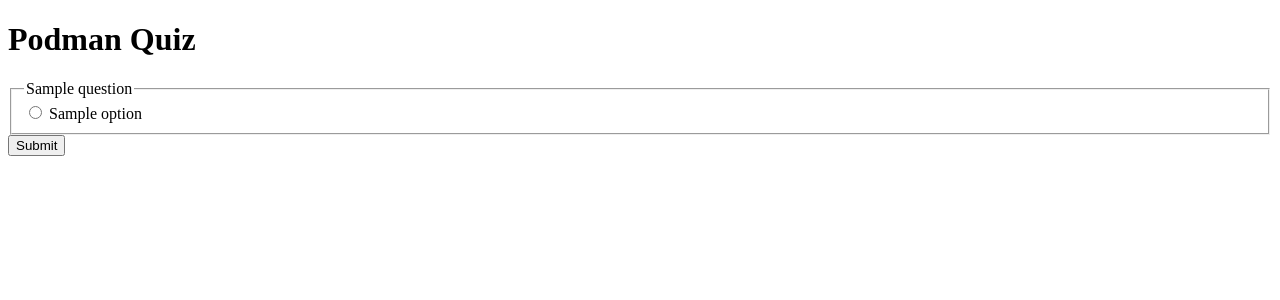
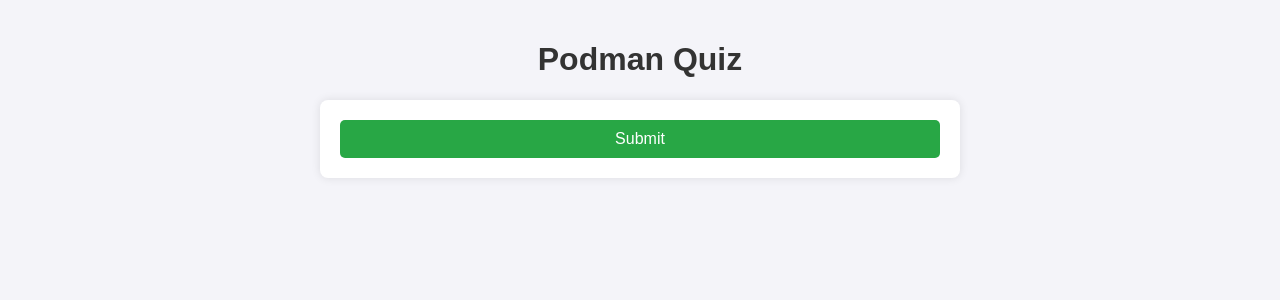
Before and after one commit to adeepthinarayan/podman_webinar, a Flask app: template templates/quiz.html in a window 1280 px wide. Shown: the top 300 px of the page. Run offline with Flask 3, Linux system fonts and the light colour scheme; the template is opened without the code that fills it: most values are stand-ins (such as "Sample title", 1, 10 or a date in 2020).

Commit message:
Update quiz.html

```diff
--- a/templates/quiz.html
+++ b/templates/quiz.html
@@ -5,31 +5,80 @@
     <meta name="viewport" content="width=device-width, initial-scale=1.0">
     <title>Podman Quiz</title>
     <style>
+        body {
+            font-family: Arial, sans-serif;
+            background-color: #f4f4f9;
+            margin: 0;
+            padding: 20px;
+        }
+        h1 {
+            text-align: center;
+            color: #333;
+        }
+        .quiz-container {
+            max-width: 600px;
+            margin: auto;
+            background: #fff;
+            padding: 20px;
+            box-shadow: 0 0 10px rgba(0, 0, 0, 0.1);
+            border-radius: 8px;
+        }
+        fieldset {
+            border: none;
+            margin-bottom: 20px;
+        }
+        legend {
+            font-size: 1.2em;
+            margin-bottom: 10px;
+        }
+        label {
+            display: block;
+            margin-bottom: 8px;
+        }
+        input[type="radio"] {
+            margin-right: 10px;
+        }
         .correct {
             color: green;
             font-weight: bold;
+        }
+        button {
+            display: block;
+            width: 100%;
+            padding: 10px;
+            background-color: #28a745;
+            color: white;
+            border: none;
+            border-radius: 5px;
+            font-size: 1em;
+            cursor: pointer;
+        }
+        button:hover {
+            background-color: #218838;
         }
     </style>
 </head>
 <body>
     <h1>Podman Quiz</h1>
+    <div class="quiz-container">
         <form method="POST">
-        {% for question in questions %}
+            {% for idx, question in enumerate(questions) %}
                 <fieldset>
                     <legend>{{ question.question }}</legend>
                     {% for option in question.options %}
                         <label>
-                        <input type="radio" name="question-{{ loop.index0 }}" value="{{ option }}"
-                        {% if selected_options[loop.index0] == option %}checked{% endif %}>
+                            <input type="radio" name="question-{{ idx }}" value="{{ option }}"
+                            {% if selected_options[idx] == option %}checked{% endif %}>
                             {{ option }}
-                        {% if selected_options[loop.index0] == option and option == question.answer %}
+                            {% if selected_options[idx] == option and option == question.answer %}
                                 <span class="correct">✔</span>
                             {% endif %}
-                    </label><br>
+                        </label>
                     {% endfor %}
                 </fieldset>
             {% endfor %}
             <button type="submit">Submit</button>
         </form>
+    </div>
 </body>
 </html>
```
Lines whose indentation alone changed are shown as unchanged.
